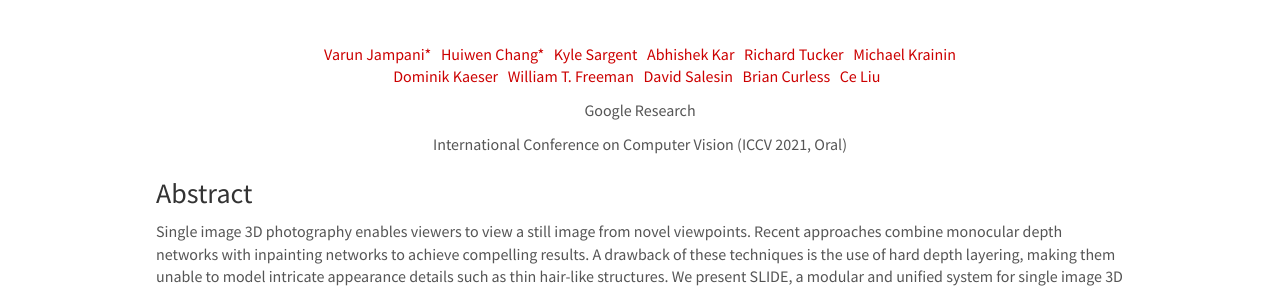
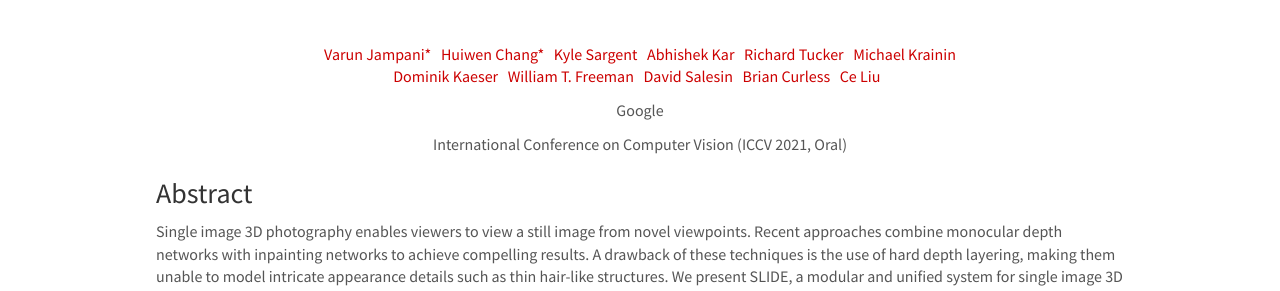
Before and after one commit to varunjampani/varunjampani.github.io, a Jekyll site: the page built from _pages/slide.md, in a window 1280 px wide and 900 px high. Shown: the part 169-460 px from the top of the window. Built offline with Jekyll 4.4.1, drawn with Linux system fonts in a browser that asks for light colours; nearby versions of some CDN libraries.

Commit message:
Update slide.md

```diff
--- a/_pages/slide.md
+++ b/_pages/slide.md
@@ -35,7 +35,7 @@ permalink: /slide/
 <a href="https://people.csail.mit.edu/celiu/" style="color: #CC0000"> Ce Liu </a>
 &nbsp;
 </p>
-<p style="text-align: center;"> Google Research </p>
+<p style="text-align: center;"> Google </p>
 <p style="text-align: center;"> International Conference on Computer Vision (ICCV 2021, Oral) </p>
 
 [comment]: Abstract
```
